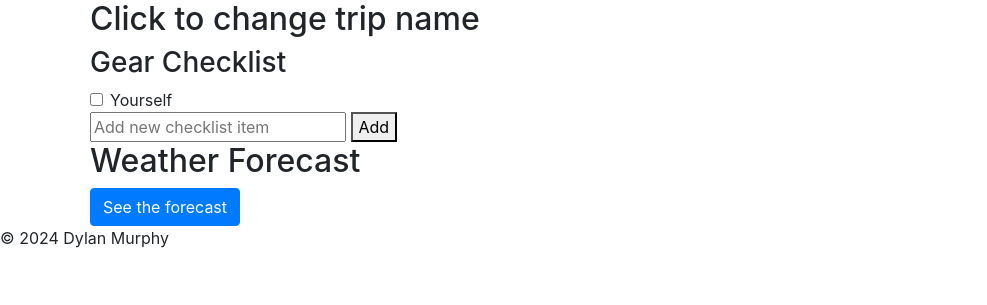
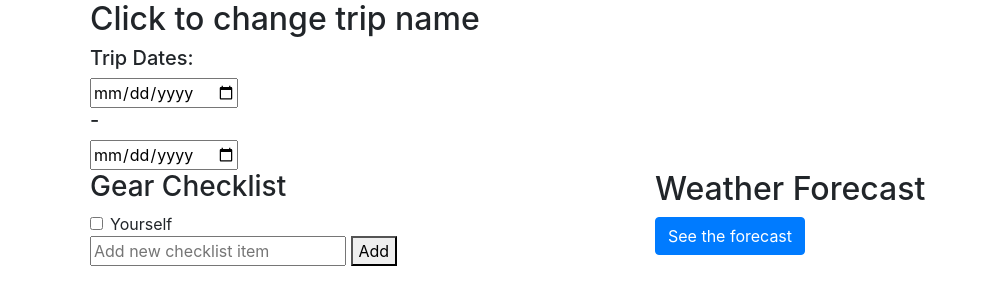
Before and after one commit to djmurphy6/guide_gang, a Flask app: page /trip in a window 1280 px wide. Shown: the part 118-423 px from the top of the page, without its empty margins (0-987 px from the left). Run offline with Flask 2, Linux system fonts and the light colour scheme; some libraries are stand-ins or nearby versions.

Commit message:
updated base.html, trip.html, weather.html

```diff
--- a/templates/base.html
+++ b/templates/base.html
@@ -26,7 +26,7 @@
         {% block content %}{% endblock %}
     </main>
     <footer>
-        <p>&copy; 2024 Dylan Murphy</p>
+        <!-- <p>&copy; 2024 Dylan Murphy</p> -->
     </footer>
 
     <script src="https://code.jquery.com/jquery-3.5.1.slim.min.js"></script>
--- a/templates/trip.html
+++ b/templates/trip.html
@@ -8,7 +8,14 @@
         <!-- Trip Title -->
         <h2 id="tripTitle" onclick="editTitle()">Click to change trip name</h2>
         <input type="text" id="editTitleInput" value="{{ trip_title }}" onkeydown="saveTitle(event)" style="display: none;" onblur="cancelEdit()"/>
-
+        <div class="inline">
+            <h5 id="tripDates" onclick="editDates()">Trip Dates:</h5>
+            <input type="date" id="editStartDate" value="{{ start_date }}" onkeydown="saveTitle(event)" onblur="cancelEdit()"/>
+            <h5> - </h5>
+            <input type="date" id="editEndDate" value="{{ end_date }}" onkeydown="saveTitle(event)" onblur="cancelEdit()"/>
+        </div>
+        <div class="row">
+            <div class="col-sm">
                 <h3> Gear Checklist</h3>
 
                 <!-- Checklist container with id="checklist" -->
@@ -21,21 +28,17 @@
                     </div>
                 </div>
 
-        <div>
-
-        </div>
-
                 <!-- Input for Adding New Checklist Items -->
                  <div>
                     <input type="text" id="newChecklistItem" placeholder="Add new checklist item" onkeydown="handleKeyPress(event)" />
                     <button onclick="addChecklistItem()">Add</button>
                 </div>
-
-        <div>
+            </div>
+            <div class="col-sm">
                 <h2>Weather Forecast</h2>
                 <a class="btn btn-primary" href="{{ url_for('forecast') }}">See the forecast</a>
             </div>
-
+        </div>
 
 
         <!-- JavaScript to Handle Adding New Checklist Items -->
--- a/templates/weather.html
+++ b/templates/weather.html
@@ -4,7 +4,10 @@
 
 {% block content %}
 <div class="container">
-    <h2 class="my-4">Weather Forecast</h2>
+    <div class=".flex-row">
+        <h2 class="my-4">Weather Forecast</h2>
+        <a class="btn btn-primary" href="{{ url_for('trip') }}">Back</a>
+    </div>
     <div class="row">
         {% for period in forecast_data %}
         <div class="col-md-4 mb-3">
```
Lines whose indentation alone changed are shown as unchanged.
